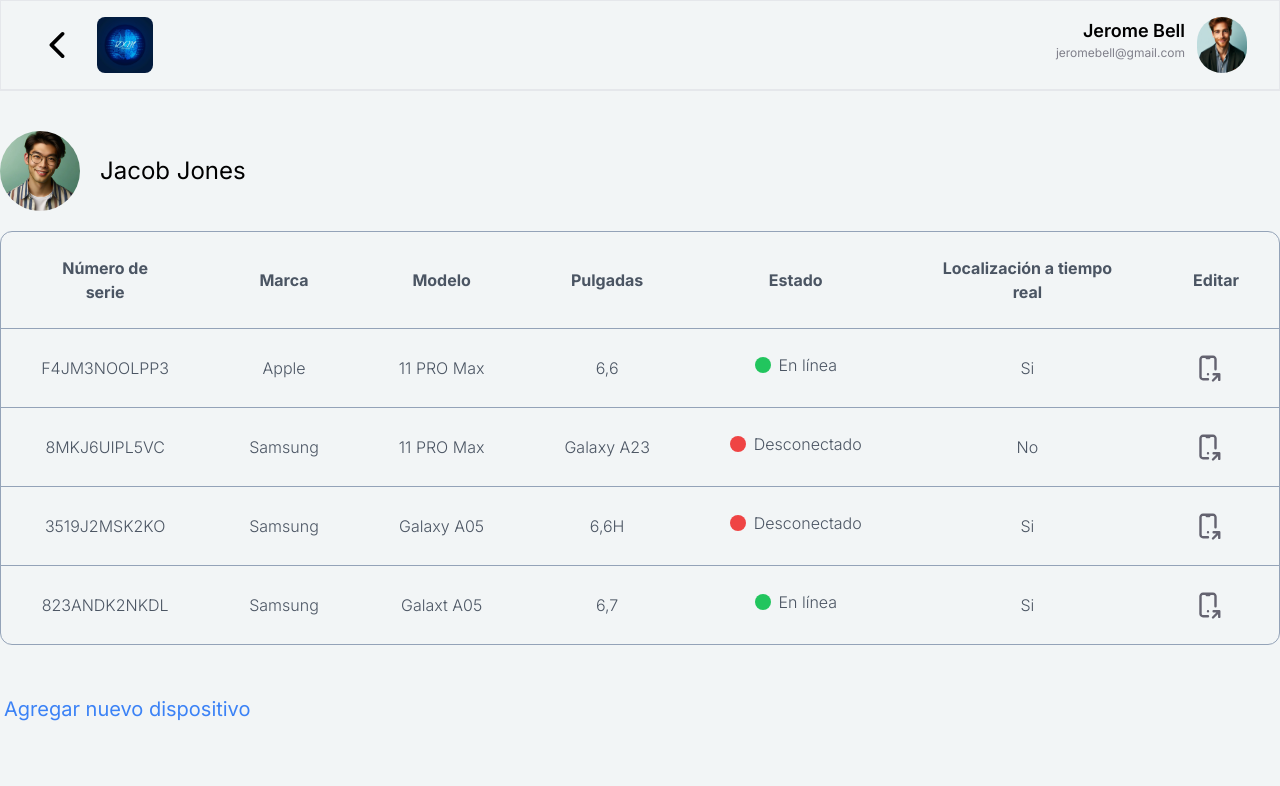
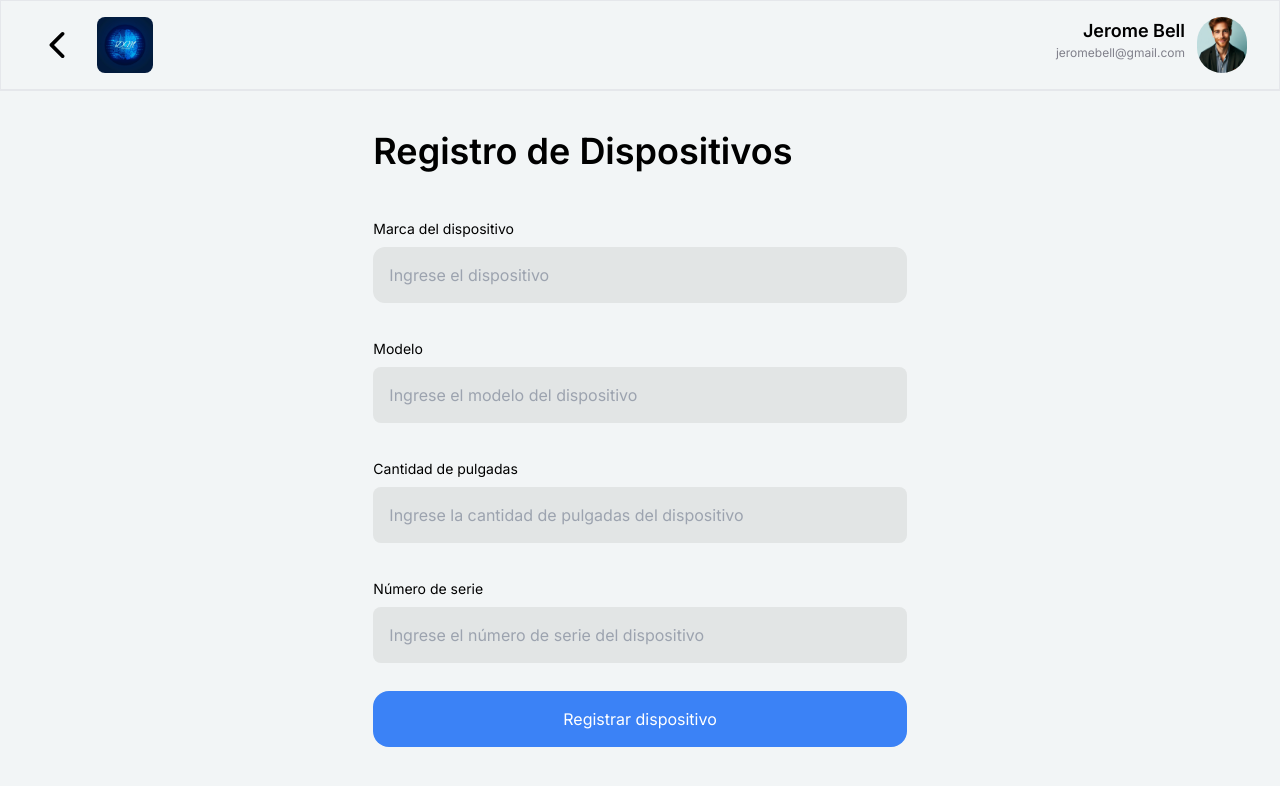
Before and after one commit to EliumNova/dumont, a Next.js app in the folder frontend/: page /admin/customerMenu/DispositivosMenu in a window 1280 px wide. Shown: the top 786 px of the page. Built offline with nearby package versions, Linux system fonts and the light colour scheme.

Commit message:
agrego validaciones al formulario

```diff
--- a/frontend/app/admin/customerMenu/DispositivosMenu/components/DevicesTable.jsx
+++ b/frontend/app/admin/customerMenu/DispositivosMenu/components/DevicesTable.jsx
@@ -1,20 +1,14 @@
+'use client';
 import Image from 'next/image';
-import Link from 'next/link';
 
+import { useState } from 'react';
+import NewDeviceModal from './newDeviceModal';
 export default function DevicesTable({ devices }) {
+  const [newDevice, SetNewDevice] = useState(false);
+  const [devicesList, SetdevicesList] = useState(false);
   return (
     <div className="grid items-center gap-5">
-      <div className="flex gap-5 items-center">
-        <Image
-          width={100}
-          height={100}
-          src={'/UserIcon1.jpeg'}
-          alt="DuMont Logo"
-          className="rounded-full w-15 md:w-20 transition-all duration-150"
-        />
-        <h2 className="text-2xl">Jacob Jones</h2>
-      </div>
-
+      {newDevice && <NewDeviceModal />}
       <div className="rounded-xl overflow-hidden border border-black border-slate-400">
         <table className="min-w-full border-collapse">
           <thead className="font-medium text-gray-600">
@@ -84,13 +78,6 @@ export default function DevicesTable({ devices }) {
           </tbody>
         </table>
       </div>
-      <Link
-        href="/admin/userRegistration"
-        className="p-1 text-blue-500 flex items-center text-xl"
-      >
-        <imhhg src="/svg/addNewUser.svg" className="h-20"></imhhg>
-        Agregar nuevo dispositivo
-      </Link>
     </div>
   );
 }
--- /dev/null
+++ b/frontend/app/admin/customerMenu/DispositivosMenu/components/NewDeviceModal.jsx
@@ -0,0 +1,96 @@
+import InputField from '@/app/admin/components/InputField';
+import { useState } from 'react';
+
+export default function NewDeviceModal() {
+  const [errorMessage, setErrorMessage] = useState('');
+  const [datos, setDatos] = useState({
+    marca: '',
+    modelo: '',
+    pulgadas: '',
+    serie: '',
+  });
+
+  const handleSubmit = (e) => {
+    e.preventDefault();
+
+    const { marca, modelo, pulgadas, serie } = datos;
+
+    if (!marca || !modelo || !pulgadas || !serie) {
+      setErrorMessage('Todos los campos son obligatorios.');
+      return;
+    } else {
+      setErrorMessage('');
+      // Aquí puedes manejar la lógica para registrar el dispositivo
+    }
+  };
+
+  const handleChange = (e) => {
+    const { name, value } = e.target;
+
+    setDatos((prevState) => ({
+      ...prevState,
+      [name]: value,
+    }));
+
+    // Imprimir el valor actual que se está escribiendo
+    console.log(name, value);
+  };
+
+  return (
+    <div className="container mx-auto flex justify-center">
+      <div className="w-5/12">
+        <h2 className="text-4xl font-semibold">Registro de Dispositivos</h2>
+        <form className="flex flex-col gap-5 mt-10" onSubmit={handleSubmit}>
+          <InputField
+            label={'Marca del dispositivo'}
+            id={'marca'} // Cambié esto para que coincida con el nombre del campo
+            value={datos.marca}
+            onChange={handleChange}
+            placeholder={'Ingrese el dispositivo'}
+            type="text"
+            className="gap-2"
+            inputClassName="rounded-xl"
+          />
+          <InputField
+            label={'Modelo'}
+            id={'modelo'}
+            value={datos.modelo}
+            onChange={handleChange}
+            placeholder={'Ingrese el modelo del dispositivo'}
+            type="text"
+            className="gap-2"
+          />
+          <InputField
+            label={'Cantidad de pulgadas'}
+            id={'pulgadas'}
+            value={datos.pulgadas}
+            onChange={handleChange}
+            placeholder={'Ingrese la cantidad de pulgadas del dispositivo'}
+            type="number"
+            className="gap-2"
+          />
+          <InputField
+            label={'Número de serie'}
+            id={'serie'}
+            value={datos.serie}
+            onChange={handleChange}
+            placeholder={'Ingrese el número de serie del dispositivo'}
+            type="text"
+            className="gap-2"
+          />
+          {errorMessage && (
+            <div className="p-2 h-8 text-xs rounded flex justify-center items-center bg-red-700 text-white font-medium">
+              {errorMessage}
+            </div>
+          )}
+          <button
+            type="submit"
+            className="w-full bg-blue-500 py-4 text-white rounded-2xl"
+          >
+            Registrar dispositivo
+          </button>
+        </form>
+      </div>
+    </div>
+  );
+}
--- a/frontend/app/admin/customerMenu/DispositivosMenu/page.js
+++ b/frontend/app/admin/customerMenu/DispositivosMenu/page.js
@@ -1,7 +1,12 @@
+'use client';
+import { useState } from 'react';
 import DevicesTable from './components/DevicesTable';
+import NewDeviceModal from './components/NewDeviceModal';
+import Image from 'next/image';
 
 function DispositivosMenu() {
-  const devices = [
+  const [newDevice, setNewDevice] = useState(false);
+  const [devices, setDevices] = useState([
     {
       numSerie: 'F4JM3NOOLPP3',
       marca: 'Apple',
@@ -34,11 +39,34 @@ function DispositivosMenu() {
       estado: 'true',
       ubicacion: 'Si',
     },
-  ];
+  ]);
 
   return (
     <div className="container mx-auto py-10">
-      <DevicesTable devices={devices}></DevicesTable>
+      {/* <div className="flex gap-5 items-center my-5">
+        <Image
+          width={100}
+          height={100}
+          src={'/UserIcon1.jpeg'}
+          alt="DuMont Logo"
+          className="rounded-full w-15 md:w-20 transition-all duration-150"
+        />
+        <h2 className="text-2xl">Jacob Jones</h2>
+      </div> */}
+
+      {/* {devices && <DevicesTable devices={devices}></DevicesTable>}
+      {newDevice && <NewDeviceModal />} */}
+      <NewDeviceModal />
+      {/* <button
+        href="/admin/userRegistration"
+        onClick={() => {
+          setNewDevice(true), setDevices(false);
+        }}
+        className="p-1 text-blue-500 flex items-center text-xl"
+      >
+        <img src="/svg/addNewUser.svg" className="h-20"></img>
+        Agregar nuevo dispositivo
+      </button> */}
     </div>
   );
 }
--- a/frontend/app/admin/customerMenu/page.js
+++ b/frontend/app/admin/customerMenu/page.js
@@ -55,6 +55,7 @@ function CustomerMenu() {
             key={index}
           >
             <div>
+              <Link href={'/admin/customerMenu/DispositivosMenu'}>
                 <Image
                   width={200}
                   height={200}
@@ -62,6 +63,7 @@ function CustomerMenu() {
                   alt={'user avatar profile'}
                   className="rounded-full"
                 />
+              </Link>
             </div>
 
             <h3 className="font-bold text-xl">{user.name}</h3>
--- a/frontend/app/admin/customerRegistration/page.js
+++ b/frontend/app/admin/customerRegistration/page.js
@@ -24,28 +24,28 @@ function CustomerRegistration() {
   let URL = `http://localhost:4000/api/clientes/create`;
 
   let response = '';
-  // const handleSubmit = (e) => {
-  //   if (inPrincipales) {
-  //     setInUbication(true);
-  //     setProgress(66);
-  //     setInPrincipales(false);
-  //   } else if (inUbication) {
-  //     setInUbication(false);
-  //     setInHorus(true);
-  //     setProgress(100);
-  //   } else if (inHorus) {
-  //     e.preventDefault();
-  //     console.log('store completa: ', newCustomerStore);
-  //     response = axios.post(URL, newCustomerStore);
-  //     console.log('reponse:', response);
-  //     /**  setShowModal(true)
-  //    setTimeout(() => {
-  //     router.push("/admin/customerMenu");
-  //   }, 2500); */
-  //   }
-  //   console.log('submit');
-  // };
-  // console.log('reponse out:', response);
+  const handleSubmit = (e) => {
+    if (inPrincipales) {
+      setInUbication(true);
+      setProgress(66);
+      setInPrincipales(false);
+    } else if (inUbication) {
+      setInUbication(false);
+      setInHorus(true);
+      setProgress(100);
+    } else if (inHorus) {
+      e.preventDefault();
+      console.log('store completa: ', newCustomerStore);
+      response = axios.post(URL, newCustomerStore);
+      console.log('reponse:', response);
+      /**  setShowModal(true)
+     setTimeout(() => {
+      router.push("/admin/customerMenu");
+    }, 2500); */
+    }
+    console.log('submit');
+  };
+  console.log('reponse out:', response);
 
   const handleBack = () => {
     if (inPrincipales) {
@@ -111,7 +111,7 @@ function CustomerRegistration() {
           />
         )}
 
-        {/* <div className="flex flex-row gap-4 justify-center items-center p-4">
+        <div className="flex flex-row gap-4 justify-center items-center p-4">
           <button
             onClick={handleBack}
             className="w-[15rem] h-14 relative top-11
@@ -126,7 +126,7 @@ function CustomerRegistration() {
           >
             {inHorus ? <>Registrar Cliente</> : <> Siguiente</>}
           </button>
-        </div> */}
+        </div>
       </form>
       {showModal && (
         <>
```
Lines whose indentation alone changed are shown as unchanged.
